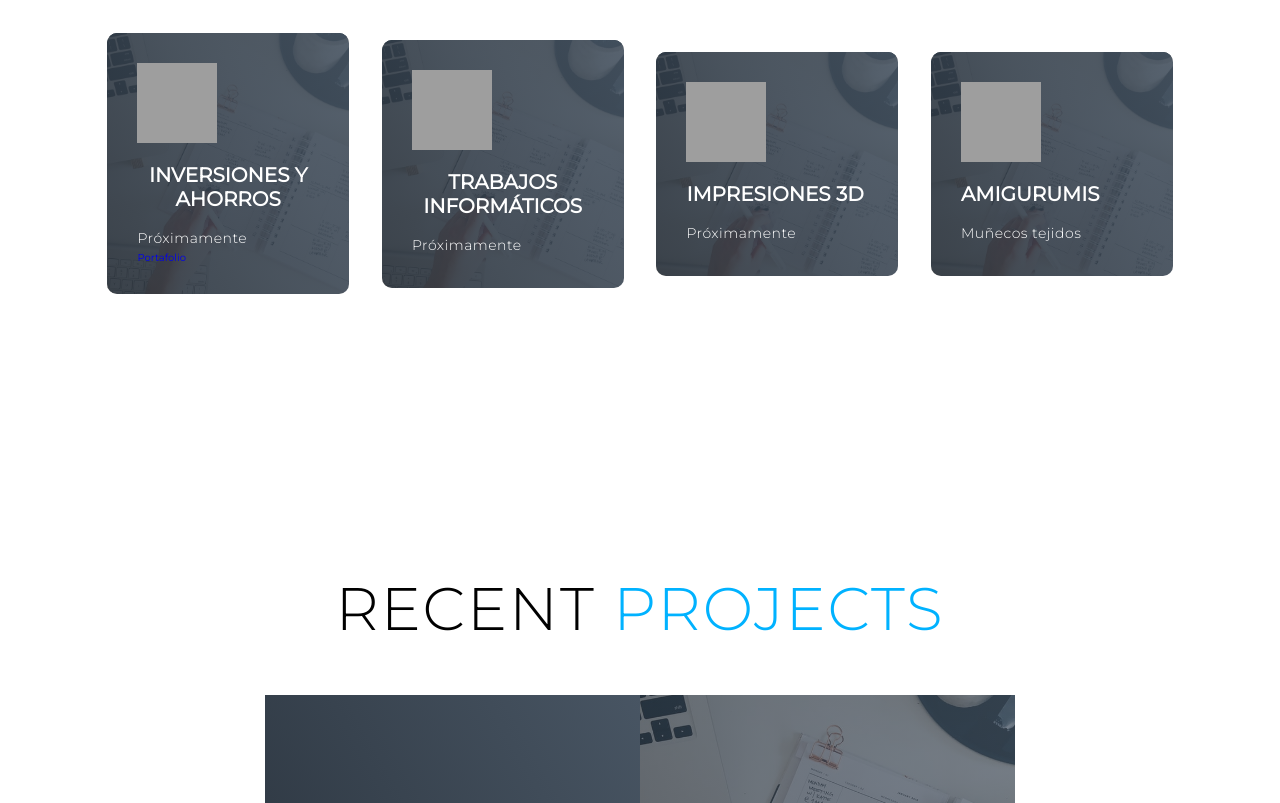
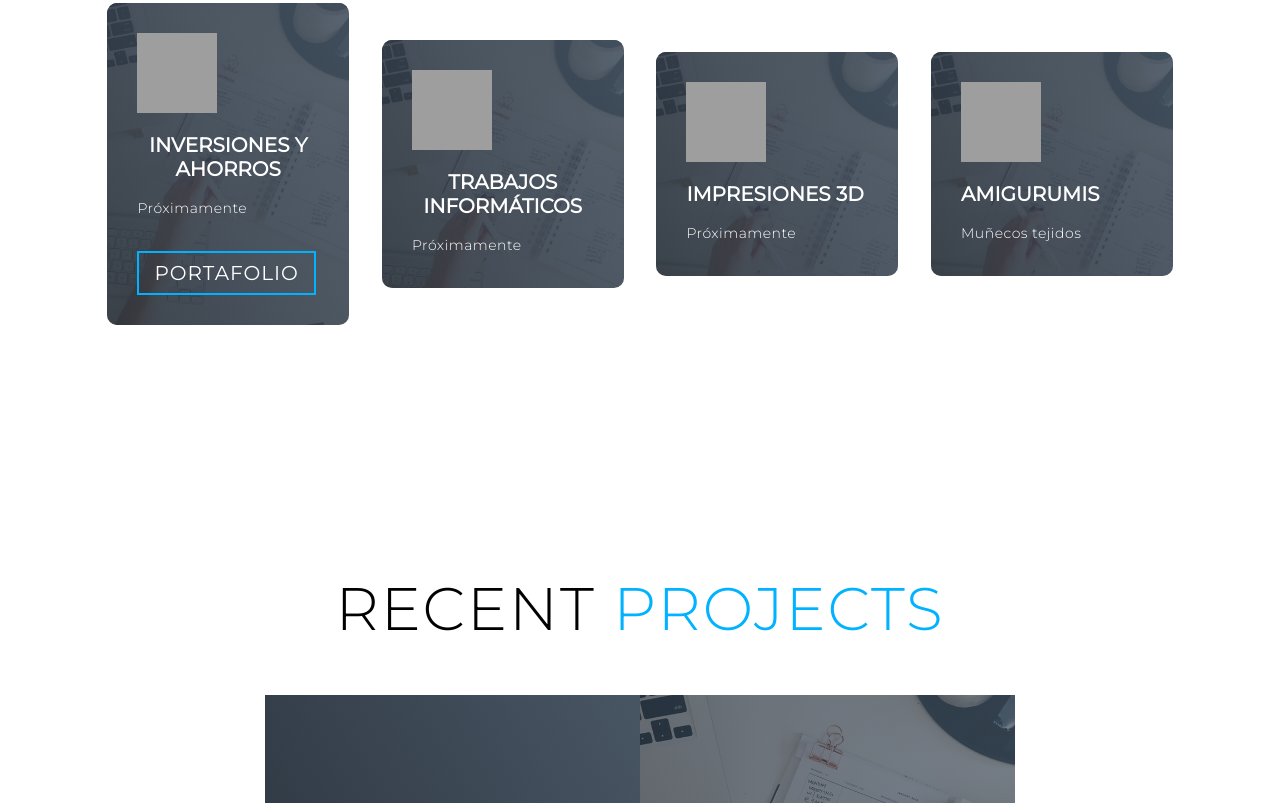
Before and after one commit to gepardjr/Juan-Manuel-Omar-Cruz, a plain HTML site: page index.html in a window 1280 px wide. Shown: the part 1128-1931 px from the top of the page. Drawn offline with Linux system fonts and the light colour scheme; grey boxes are pictures that could not be loaded.

Commit message:
Update style.css

```diff
--- a/style.css
+++ b/style.css
@@ -45,6 +45,23 @@ p {
 	color: #00B2FF;
 }
 
+.cta2 {
+	display: inline-block;
+	padding: 8px 15px;
+	color: white;
+	background-color: transparent;
+	border: 2px solid #00B2FF;
+	font-size: 2rem;
+	text-transform: uppercase;
+	letter-spacing: 0.1rem;
+	margin-top: 30px;
+	transition: 0.3s ease;
+	transition-property: background-color, color;
+}
+.cta2:hover {
+	color: white;
+	background-color: #00B2FF;
+}
 .cta {
 	display: inline-block;
 	padding: 10px 30px;
```
